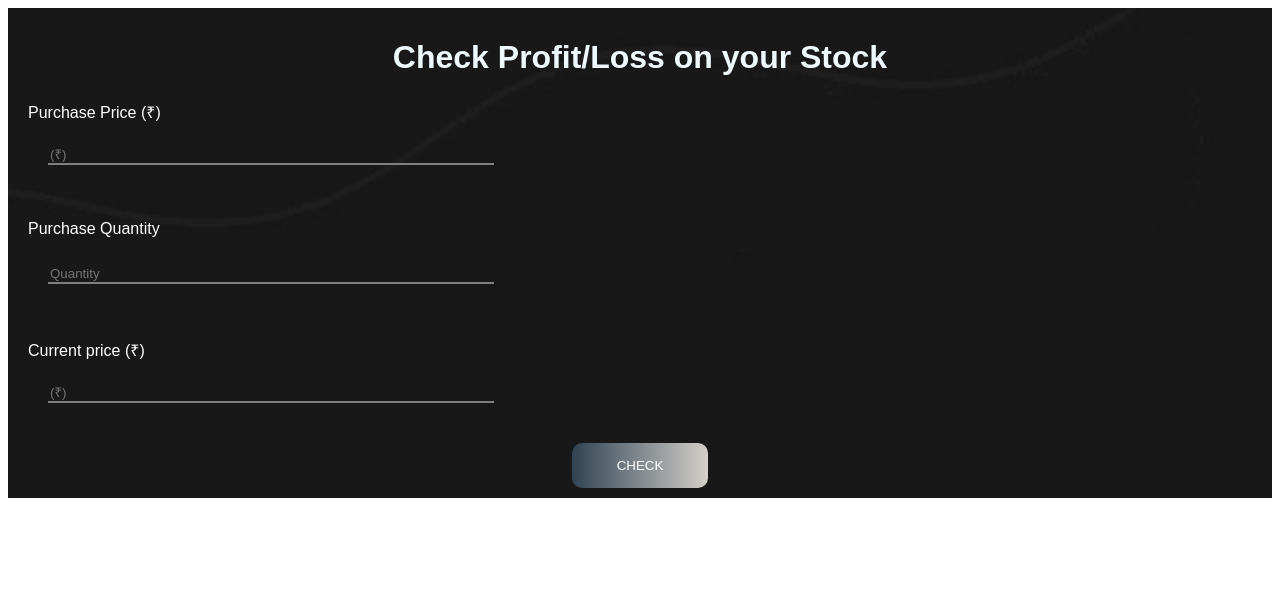
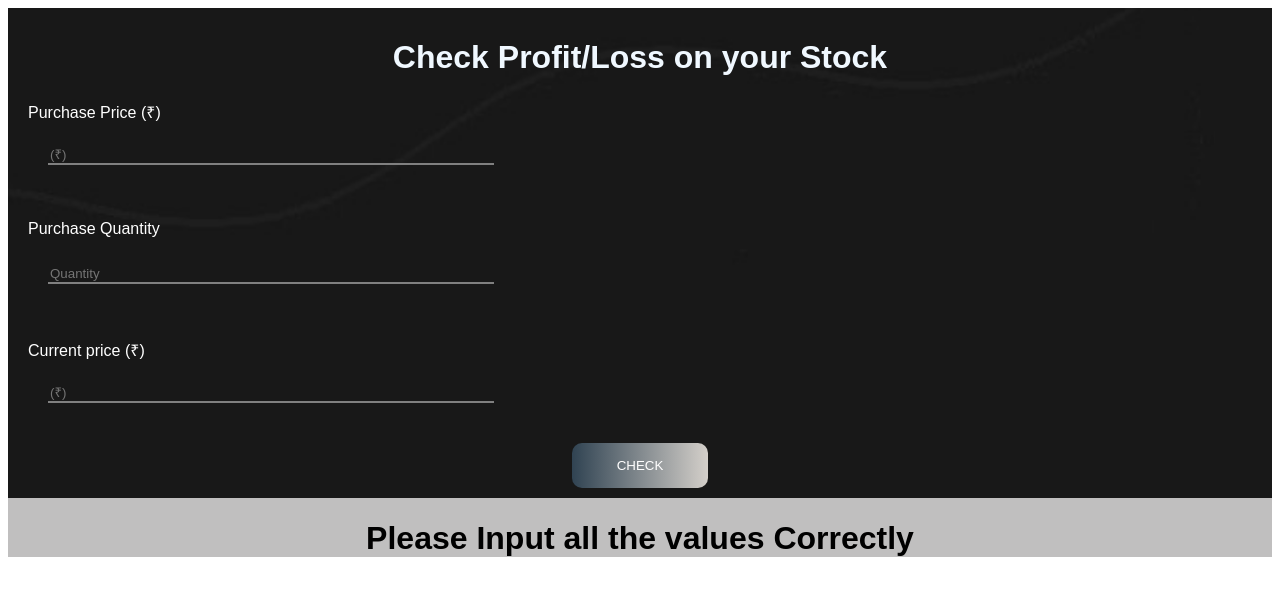
Before and after one commit to Irfan-vit/ProfitOrLossOnYourStock, a React (Create React App) app: page / in a window 1280 px wide. Shown: the top 596 px of the page. Built offline with nearby package versions, Linux system fonts and the light colour scheme.

Commit message:
fixing bugs

```diff
--- a/src/App.js
+++ b/src/App.js
@@ -11,7 +11,7 @@ export default function App() {
   var [purchase, setPurchase] = useState();
   var [quantity, setQuantity] = useState();
   var [current, setCurrent] = useState();
-  var [output, setOutput] = useState();
+  var [output, setOutput] = useState("Please Input all the values Correctly");
   var [graphics, setGraphics] = useState();
   var [theme, setTheme] = useState();
   var [btnChk, setBtnChk] = useState(false);
```
